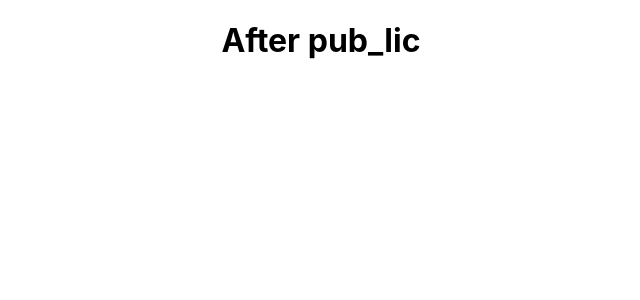
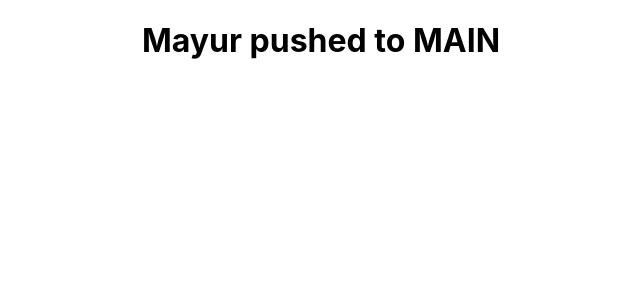
Before and after one commit to bytectrldev/mainweb, a React (Create React App) app: page / in a window 1280 px wide. Shown: the top 300 px of the page, without its empty margins (319-959 px from the left). Built offline with nearby package versions, Linux system fonts and the light colour scheme.

Commit message:
Update App.js

```diff
--- a/src/App.js
+++ b/src/App.js
@@ -3,7 +3,7 @@ import './App.css';
 function App() {
   return (
     <div className="App">
-      <h1>After pub_lic</h1>
+      <h1>Mayur pushed to MAIN</h1>
     </div>
   );
 }
```
